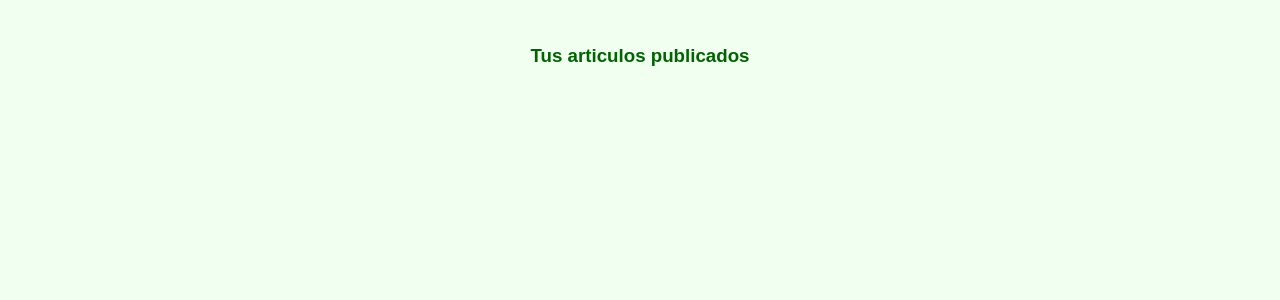
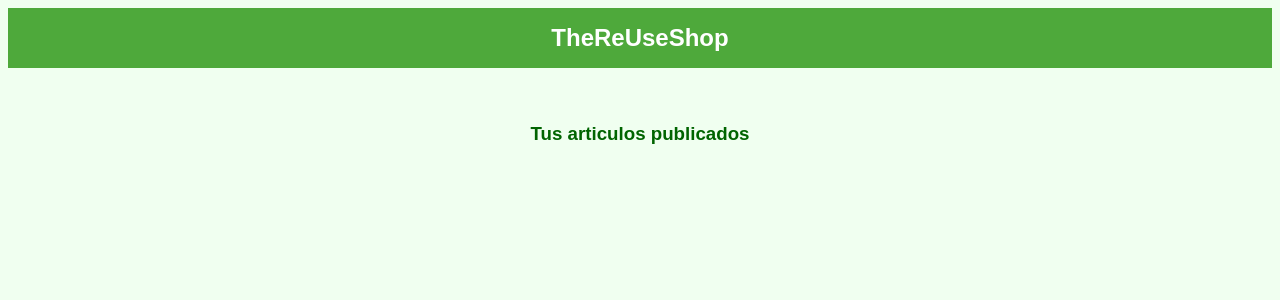
Before and after one commit to lauguerrero/PW-Practicas, a PHP site: page /Perfil.php in a window 1280 px wide. Shown: the top 300 px of the page. Run offline with PHP 8.4, Linux system fonts and the light colour scheme; the visitor is signed in with stand-in values (Sample User, id 1); data that the repository does not hold is empty.

Commit message:
Añadido header en todas las páginas y modificador el estilo de ciertas páginas

```diff
--- a/Anuncios.php
+++ b/Anuncios.php
@@ -5,6 +5,10 @@
     </head>
 
     <body>
+        <?php
+            include("header.php");
+        ?>
+
         <div class="upperbar-container">
             <div class="searchbar" style="float:left;">
                 <form method="post">
--- a/Home.css
+++ b/Home.css
@@ -3,7 +3,7 @@ body {
 }
 
 header {
-    background-color: #2ecc71;
+    background-color: #4ea93b;
     color: #ffffff;
     text-align: center;
     padding: 20px;
@@ -21,7 +21,7 @@ h2 {
 
 .btn1 {
     display: inline-block;
-    background-color: #27ae60;
+    background-color: #71c55b;
     color: #ffffff;
     padding: 10px 20px;
     text-decoration: none;
@@ -31,7 +31,7 @@ h2 {
 }
 
 .btn1:hover {
-    background-color: #21995c;
+    background-color: #005c00;
 }
 
 /* Estilos para pantallas pequeñas */
--- a/ListaDeseos.php
+++ b/ListaDeseos.php
@@ -5,6 +5,10 @@
     </head>
 
     <body>
+        <?php
+            include("header.php");
+        ?>
+
         <div class="upperbar-container">
             <div class="searchbar" style="float:left;">
                 <form id="form">
--- a/ListaReservas.php
+++ b/ListaReservas.php
@@ -5,6 +5,10 @@
     </head>
 
     <body>
+        <?php
+            include("header.php");
+        ?>
+
         <div class="upperbar-container">
             <div class="searchbar" style="float:left;">
                 <form id="form">
--- a/Perfil.css
+++ b/Perfil.css
@@ -5,9 +5,10 @@ body {
     font-size: 16px;
 }
 
-h1 {
+h2 {
     color: #006400;
     text-align: center;
+    font-size: 25px;
 }
 
 .info {
--- a/Perfil.php
+++ b/Perfil.php
@@ -26,6 +26,7 @@
 <body>
 
 <?php
+    include("header.php");
 
     $sql = "SELECT * FROM Usuario WHERE Id_Usuario = '$logged_user'";
     $sentencia = mysqli_query($conn, $sql);
@@ -34,7 +35,7 @@
     }
     else{
         while($usuario = mysqli_fetch_array($sentencia)){
-            echo"<h1>Bienvenido a tu perfil ".$usuario['Nombre']."</h1>";
+            echo"<h2>Bienvenido a tu perfil ".$usuario['Nombre']."</h2>";
             echo "<h3>Tu informacion</h3>";
             echo "<br>";
             echo"<form action=Perfil.php method=post>";
--- /dev/null
+++ b/header.php
@@ -0,0 +1,27 @@
+<html>
+<head>
+	<title>TheReUseShop</title>
+	<style>
+		header {
+			background-color: #4ea93b;
+			height: 60px;
+			display: flex;
+			align-items: center;
+			justify-content: center;
+			cursor: pointer;
+		}
+
+		h1 {
+			color: white;
+			font-size: 24px;
+			margin: 0;
+		}
+	</style>
+</head>
+<body>
+	<header onclick="location.href='Anuncios.php';">
+		<h1>TheReUseShop</h1>
+	</header>
+    <br>
+</body>
+</html>
--- a/producto.php
+++ b/producto.php
@@ -24,6 +24,10 @@
     <link rel = "stylesheet" type = "text/css" href = "producto.css">
 </head>
 <body>
+
+<?php
+    include("header.php");
+?>
 
 <h1>Mostrar Producto</h1>
 
```
Also changed, not shown: Login.css (+4 -4 lines), Register.css (+4 -4 lines).
